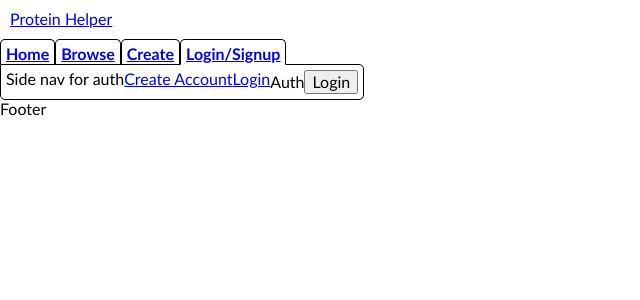
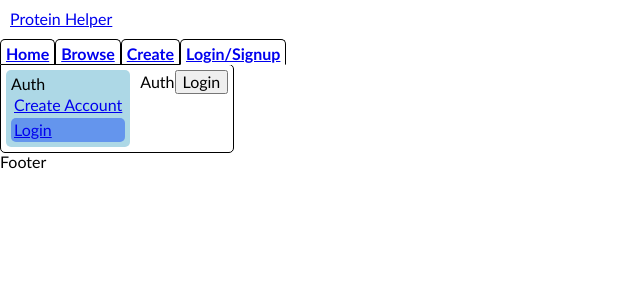
Before and after one commit to Nicholas-Gregory/ProteinHelper, a React (Vite) app in the folder client/: page /auth/login in a window 1280 px wide. Shown: the top 300 px of the page, without its empty margins (0-640 px from the left). Built offline with nearby package versions, Linux system fonts and the light colour scheme.

Commit message:
Improvement: Layout: SideNav; (styling and page highlighting logic)

```diff
--- a/client/src/contexts/UserContext.jsx
+++ b/client/src/contexts/UserContext.jsx
@@ -13,11 +13,17 @@ export default function UserProvider({ children }) {
          setUser({ name: 'n' });
     }
 
-    async function logout() {
+    function logout() {
         setUser(null);
+
+        localStorage.removeItem('protein-helper.auth-token');
     }
 
     async function signup() {
+
+    }
+
+    async function authorize() {
 
     }
 
@@ -25,7 +31,8 @@ export default function UserProvider({ children }) {
         <UserContext.Provider value={{
             user,
             login, logout,
-            signup
+            signup,
+            authorize
         }}>
             {children}
         </UserContext.Provider>
--- a/client/src/layouts/MainLayout.jsx
+++ b/client/src/layouts/MainLayout.jsx
@@ -4,7 +4,8 @@ import SideNav from "./SideNav";
 import Footer from "./Footer";
 
 export default function MainLayout({}) {
-    let pageName = useLocation().pathname.substring(1).split('/')[0];
+    let path = useLocation().pathname;
+    let pageName = path.substring(1).split('/')[0];
 
     return (
         <>
@@ -16,7 +17,7 @@ export default function MainLayout({}) {
                     display: 'flex',
                 }}
             >
-                <SideNav page={pageName}/>
+                <SideNav path={path}/>
                 <div>
                     <Outlet />
                 </div>
--- a/client/src/layouts/SideNav.jsx
+++ b/client/src/layouts/SideNav.jsx
@@ -1,38 +1,48 @@
+import { useState } from "react";
 import { Link } from "react-router-dom"
 
-export default function SideNav({ page }) {
-    function getLinks() {
+export default function SideNav({ path }) {
+    const page = path.substring(1).split('/')[0];
+    const [subPage, setSubPage] = useState(path.split('/')[path.split('/').length - 1]);
+
+    console.log(subPage);
+
+    function getLinkData() {
         switch (page) {
             case 'browse':
-                return (
-                    <>
-                        <Link to={'/browse/foods'}>Foods</Link>
-                        <Link to={'/browse/creations'}>Creations</Link>
-                    </>
-                );
+                return [{ path: '/browse/foods', text: 'Foods' }, { path: '/browse/creations', text: 'Creations' }];
             case 'create':
-                return (
-                    <>
-                        <Link to={'/create/my'}>My Creations</Link>
-                        <Link to={'/create/new'}>New Creation</Link>
-                    </>
-                );
+                return [{ path: '/create/my', text: 'My Creations' }, { path: '/create/new', text: 'New Creation' }];
             case 'auth':
-                return (
-                    <>
-                        <Link to={'/auth/signup'}>Create Account</Link>
-                        <Link to={'/auth/login'}>Login</Link>
-                    </>
-                )
+                return [{ path: '/auth/signup', text: 'Create Account' }, { path: '/auth/login', text: 'Login' }];
+            default:
+                return [];
         }
     }
 
     return (
-        <>
+        <div
+            style={{
+                marginRight: '10px',
+                padding: '5px',
+                backgroundColor: 'lightblue',
+                borderRadius: '5px'
+            }}
+        >
             <div>
-                Side nav for {page}
+                {page.substring(0, 1).toUpperCase() + page.substring(1)}
             </div>
-            {getLinks()}
-        </>
+            {getLinkData().map(link =>
+                <div
+                    style={{
+                        backgroundColor: `${subPage === link.path.split('/')[link.path.split('/').length - 1] && path.substring(1).split('/').length > 1 ? 'cornflowerblue' : 'lightblue'}`,
+                        borderRadius: '5px',
+                        padding: '3px'
+                    }}
+                >
+                    <Link to={link.path} onClick={() => setSubPage(link.path.split('/')[link.path.split('/').length - 1])}>{link.text}</Link><br />
+                </div>
+            )}
+        </div>
     )
 }
```
